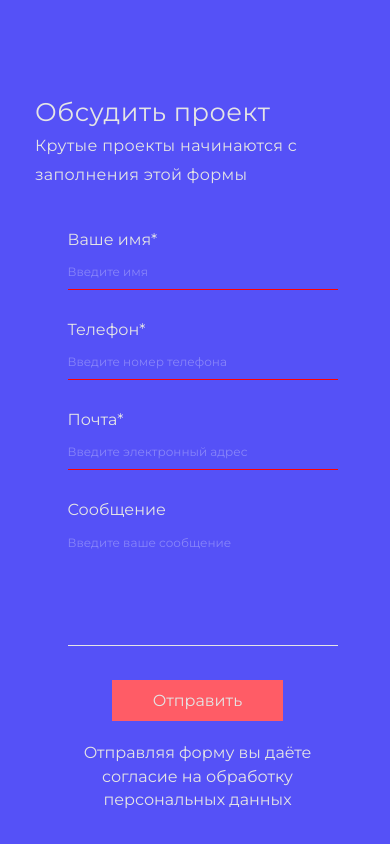
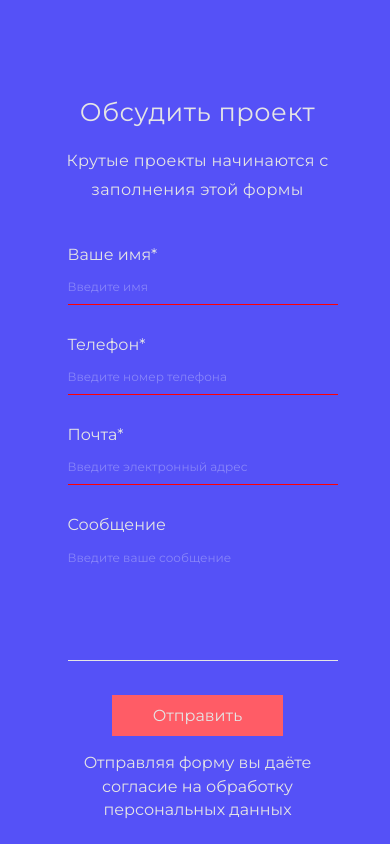
Before and after one commit to jkenix/jkenix-projects, a React (Create React App) app: page / in a window 390 px wide. Shown: the part 4900-5744 px from the top of the page. Built offline with nearby package versions, Linux system fonts and the light colour scheme.

Commit message:
Правки в отступах у форм + мелкие в коде 20/04/23

```diff
--- a/src/components/Form.jsx
+++ b/src/components/Form.jsx
@@ -5,7 +5,6 @@ export default function Form(props) {
   return (
     <>
       <motion.form
-
         action={props.form_link_service}
         method="POST"
         className={props.class}
--- a/src/components/main/Discuss.jsx
+++ b/src/components/main/Discuss.jsx
@@ -11,7 +11,7 @@ export default function Discuss(props) {
       <section className="l-feni-discuss-project" id="discuss">
         <div className="l-fdp-content l-feni-section l-fm">
           <motion.div
-            className="fdp-content-info"
+            className="l-fdp-content-info"
             initial={{ y: 100, opacity: 0 }}
             whileInView={{ y: 0, opacity: 1 }}
             viewport={{ once: true }}>
@@ -31,7 +31,7 @@ export default function Discuss(props) {
           <Form
             class="l-fdp-content-form l-feni-form"
             initial={{ y: 100, opacity: 0 }}
-            form_link_service = "https://formspree.io/f/mgebyljo"
+            form_link_service="https://formspree.io/f/mgebyljo"
           />
         </div>
       </section>
--- a/src/components/main/Header.jsx
+++ b/src/components/main/Header.jsx
@@ -51,7 +51,7 @@ export default function Header() {
               +7-963-728-66-90
             </a>
             <a
-              href="#discuss-project"
+              href="#discuss"
               className="btn-head btn-link btn-b55 "
               title="Обсудить проект">
               Обсудить проект
--- a/src/pages/Home.jsx
+++ b/src/pages/Home.jsx
@@ -28,7 +28,7 @@ export default function Home() {
           />
           <meta
             name="description"
-            content="Задизайним проект по высшему разряду!"
+            content="Задизайним ваш проект по высшему разряду!"
           />
         </Helmet>
         <main className="l-main">
--- a/src/styles/layout.scss
+++ b/src/styles/layout.scss
@@ -150,7 +150,7 @@
   > .l-fdp-content-info {
     width: 35%;
     > .fdp-desc {
-      padding-top: 25px;
+      margin-top: 15px;
     }
   }
   .form-img {
@@ -174,11 +174,9 @@
       padding-right: 50px;
     }
     &.top,
-    &.right {
+    &.right,
+    &.left {
       width: 43%;
-    }
-    &.left {
-      width: 100%;
     }
   }
 }
--- a/src/styles/media.scss
+++ b/src/styles/media.scss
@@ -61,6 +61,9 @@
   // --- Services (Вложенные) ---
   .l-unique-project {
     width: 61.7%;
+  }
+  .l-fdp-content-info > .fdp-title {
+    font-size: 1.6rem;
   }
   // === About ===
   .l-feni-about-skills {
@@ -175,6 +178,13 @@
       width: 100%;
     }
   }
+  // Checkbox общий класс
+  .checkbox-row {
+    padding-left: 0;
+    width: 100%;
+    text-align: center;
+    justify-content: center;
+  }
   // === Discuss ===
   .l-fdp-content {
     align-items: center;
@@ -186,6 +196,12 @@
     }
     > .l-fdp-content-form {
       width: 70%;
+      > .checkbox-row {
+        padding-top: 15px;
+        > .feni-checkbox-agree {
+          font-size: 1rem;
+        }
+      }
     }
   }
   .form-img-block {
@@ -194,16 +210,6 @@
   .l-feedback-row.message {
     height: 100px;
     padding-bottom: 50px;
-  }
-  .checkbox-row {
-    padding-left: 0;
-    padding-top: 20px;
-    width: 100%;
-    text-align: center;
-    justify-content: center;
-    > p {
-      font-size: 1rem;
-    }
   }
   // === Portfolio ===
   .port-works-tabs > .btn-tab {
--- a/src/styles/theme.scss
+++ b/src/styles/theme.scss
@@ -121,7 +121,7 @@ body {
 .l-feni-discuss-project {
   background-color: $b55;
 }
-.fdp-content-info {
+.l-fdp-content-info {
   > .fdp-title,
   > .fdp-desc {
     color: $we5;
```
Also changed, not shown: 65 other files (tests, documents, lock files or other folders).
